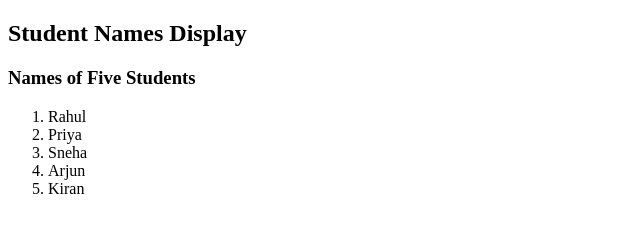
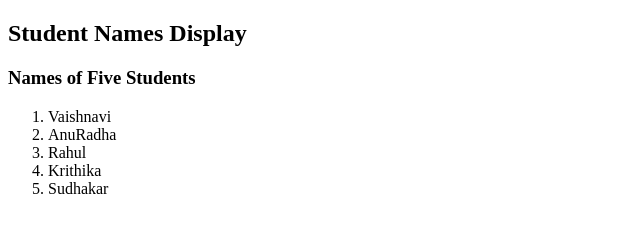
Before and after one commit to srivaishnavibanda-sketch/Student-Names-Project, a plain HTML site: page index.html in a window 1280 px wide. Shown: the whole page, without its empty margins (0-640 px from the left). Drawn offline with Linux system fonts and the light colour scheme.

Commit message:
Update index.html

```diff
--- a/index.html
+++ b/index.html
@@ -10,11 +10,11 @@
     <h3>Names of Five Students</h3>
 
     <ol>
+        <li>Vaishnavi</li>
+        <li>AnuRadha</li>
         <li>Rahul</li>
-        <li>Priya</li>
-        <li>Sneha</li>
-        <li>Arjun</li>
-        <li>Kiran</li>
+        <li>Krithika</li>
+        <li>Sudhakar</li>
     </ol>
 
 </body>
```
